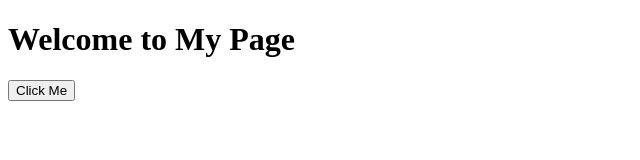
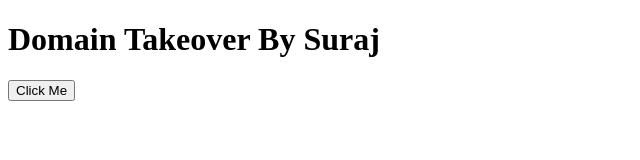
Before and after one commit to bhattaraisuraj/subdomaintakeover, a plain HTML site: page index.html in a window 1280 px wide. Shown: the whole page, without its empty margins (0-640 px from the left). Drawn offline with Linux system fonts and the light colour scheme.

Commit message:
index.html

```diff
--- a/index.html
+++ b/index.html
@@ -11,7 +11,7 @@
     </script>
 </head>
 <body onload="showPopup()">
-    <h1>Welcome to My Page</h1>
+    <h1>Domain Takeover By Suraj</h1>
     <button onclick="showPopup()">Click Me</button>
 </body>
 </html>
```
